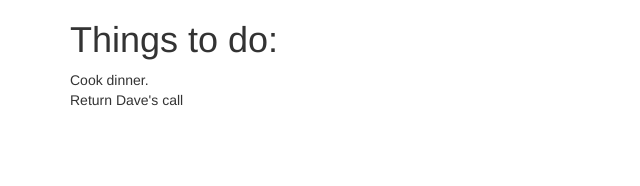
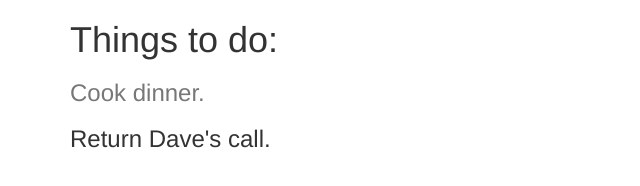
Before and after one commit to jasonjanisch/todo, a website: page index.html in a window 1280 px wide. Shown: the whole page, without its empty margins (0-640 px from the left). Drawn offline with nearby package versions, Linux system fonts and the light colour scheme.

Commit message:
Adds ng-click and ng-class directives.

```diff
--- a/app.js
+++ b/app.js
@@ -7,8 +7,8 @@ home.$inject = []
 function home($) {
   var vm = this;
   vm.todos = [
-    { name: 'Cook dinner.'},
-    { name: 'Return Dave\'s call'}
+    { name: 'Cook dinner.', checked: true },
+    { name: 'Return Dave\'s call.', checked: false }
   ]
   vm.message = 'Things to do:';
 };
--- a/index.html
+++ b/index.html
@@ -12,9 +12,13 @@
         <div class="col-md-8">
           <div ng-controller="homeController as home">
             <h1>{{home.message}}</h1>
-            <div ng-repeat="todo in home.todos">
-              {{todo.name}}
-            </div>
+            <h3 ng-repeat="todo in home.todos">
+              <span ng-class="todo.checked ? 'text-muted': 'h3'">
+                <span ng-click="todo.checked = !todo.checked">
+                  {{todo.name}}
+                </span>
+              </span>
+            </h3>
           </div>
         </div>
       </div>
```
